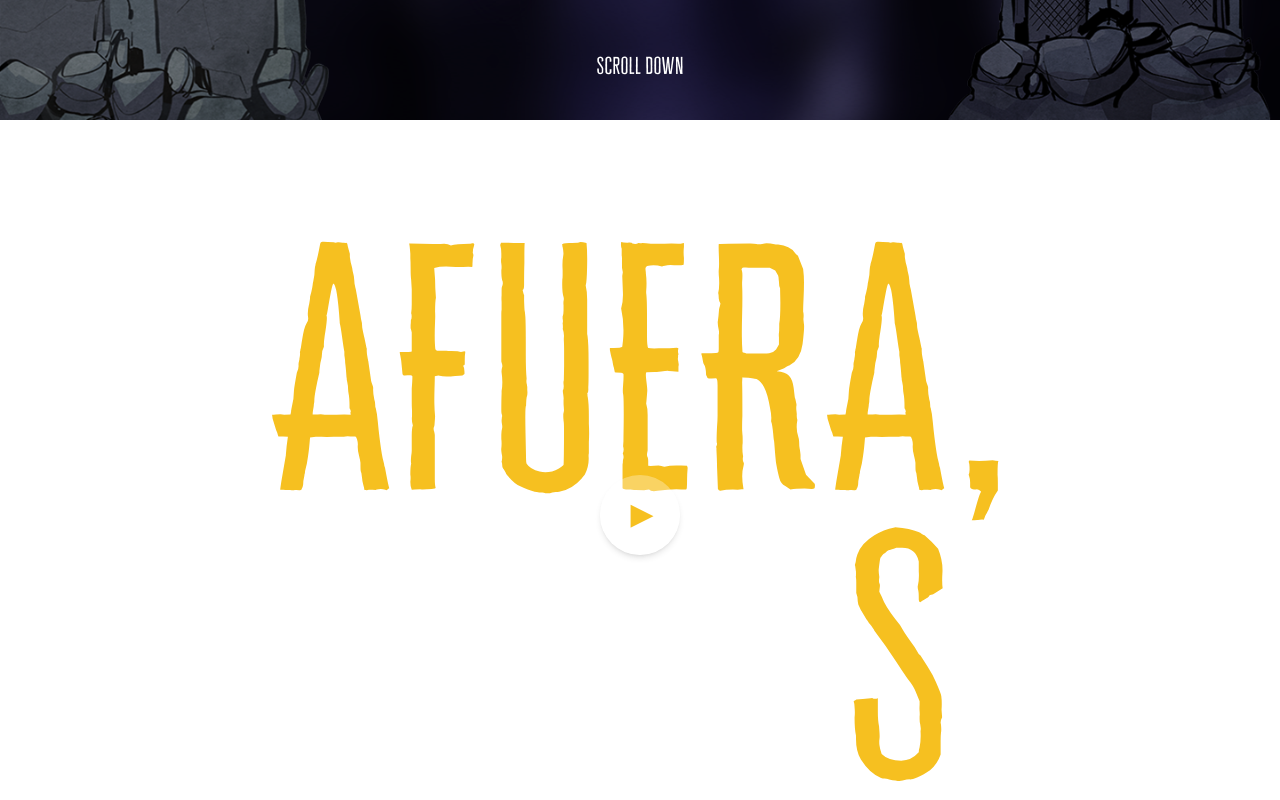
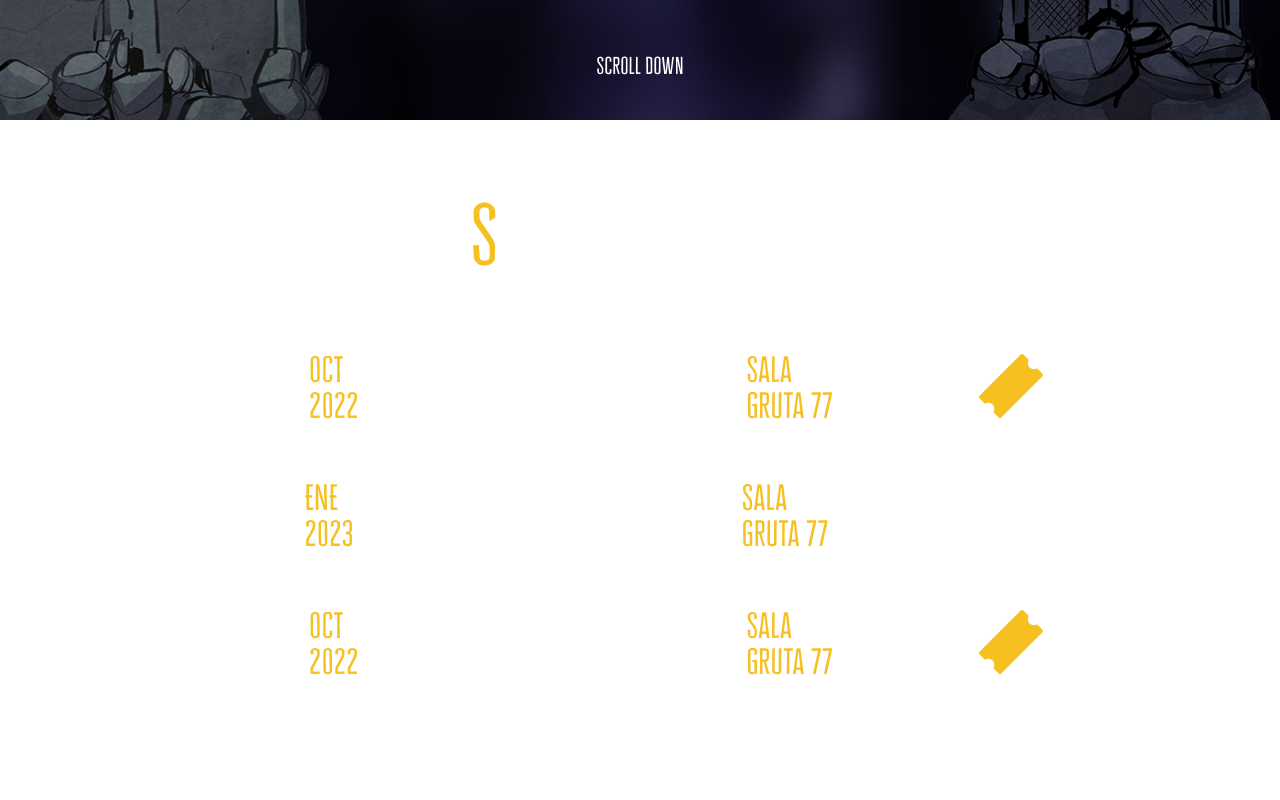
Before and after one commit to AlexLucenaWeb/flinks, a Next.js app: page / in a window 1280 px wide. Shown: the part 680-1480 px from the top of the page. Built offline with nearby package versions, Linux system fonts and the light colour scheme.

Commit message:
Actualizar conciertos nuevos

```diff
--- a/data/conciertos-info.js
+++ b/data/conciertos-info.js
@@ -1,4 +1,21 @@
 const conciertos = [
+    {
+        dia: "07",
+        mes: "OCT",
+        ano: "2022",
+        ciudad: "Madrid",
+        lugar: "Sala",
+        sala: "Gruta 77",
+        entradas_link: "https://movingtickets.com/Entradas-Postales-Negras-Flinks-en-concierto-Gruta-77-Madrid/"
+    },
+    {
+        dia: "18",
+        mes: "ENE",
+        ano: "2023",
+        ciudad: "Madrid",
+        lugar: "Sala",
+        sala: "Gruta 77",
+    },
     {
         dia: "07",
         mes: "OCT",
--- a/pages/index.js
+++ b/pages/index.js
@@ -47,7 +47,7 @@ export default function Home() {
       <main>
         <HeaderNav/>
         <Intro/>
-        {/* <Conciertos/> */}
+        <Conciertos/>
         <FullVideo/>
         <SobreNosotros/>
         <Galeria/>
```
